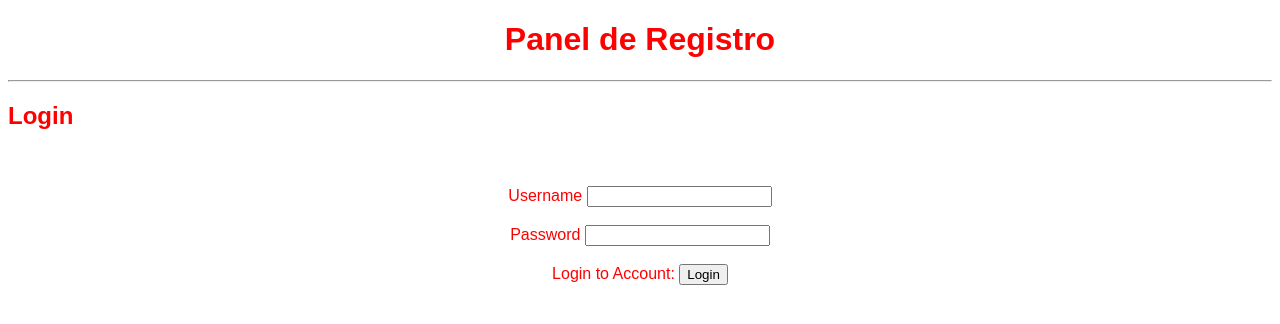
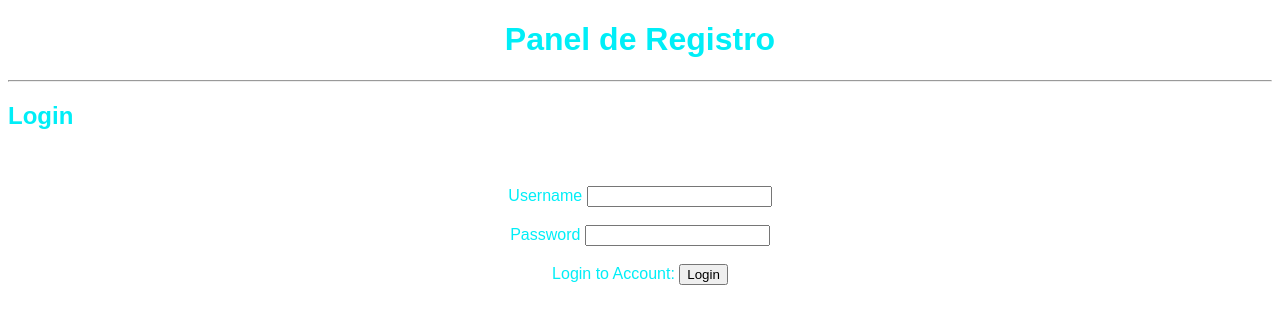
Before and after one commit to Glizzy-Tulaxi17/Experimento-Pagina-Web, a plain HTML site: page index.html in a window 1280 px wide. Drawn offline with Linux system fonts and the light colour scheme.

Commit message:
Update style.css (Nuevo Color)

```diff
--- a/style.css
+++ b/style.css
@@ -1,5 +1,5 @@
 .login{
-    color: rgb(255, 0, 0);
+    color: rgb(0, 238, 247);
     text-align: center;
     background-image: url("") ;
     font-family: 'Arial';
```
